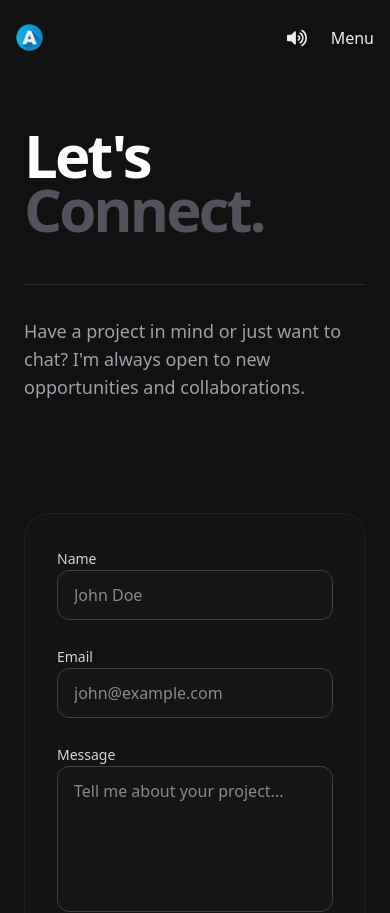
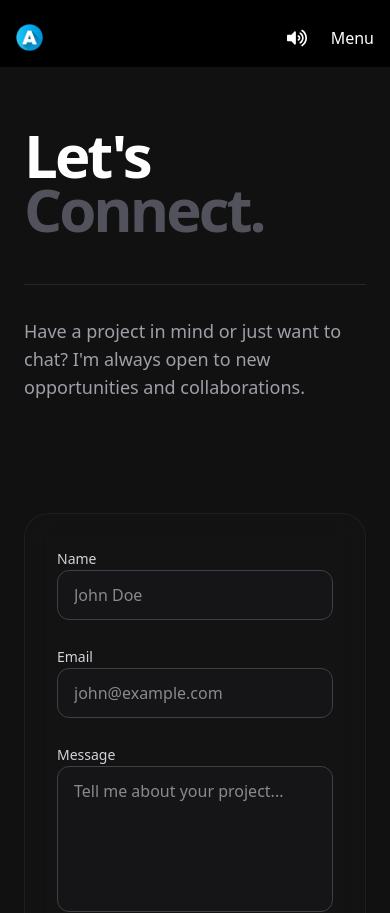
Before and after one commit to Amikzz/amikaSubasinghe-react, a React (Vite) app: page /contact in a window 390 px wide. Shown: the top 913 px of the page. Built offline with nearby package versions, Linux system fonts and the light colour scheme.

Commit message:
Update Header background and blend styles
Changed the Header component to use a black background and normal blend mode on mobile, while retaining transparent background and difference blend mode on desktop for improved visual consistency.

```diff
--- a/src/components/Header.jsx
+++ b/src/components/Header.jsx
@@ -83,7 +83,10 @@ const Header = () => {
   ];
 
   return (
-    <header className="fixed top-0 left-0 w-full z-50 p-4 md:p-8 pt-[1.5rem] md:pt-[3rem] font-syne mix-blend-difference">
+    <header
+      className="fixed top-0 left-0 w-full z-50 p-4 md:p-8 pt-[1.5rem] md:pt-[3rem] font-syne
+             bg-black md:bg-transparent mix-blend-normal md:mix-blend-difference"
+    >
       <div className="flex justify-between items-center w-full">
         {/* Logo */}
         <NavLink to="/" className="z-50 mix-blend-difference">
```
